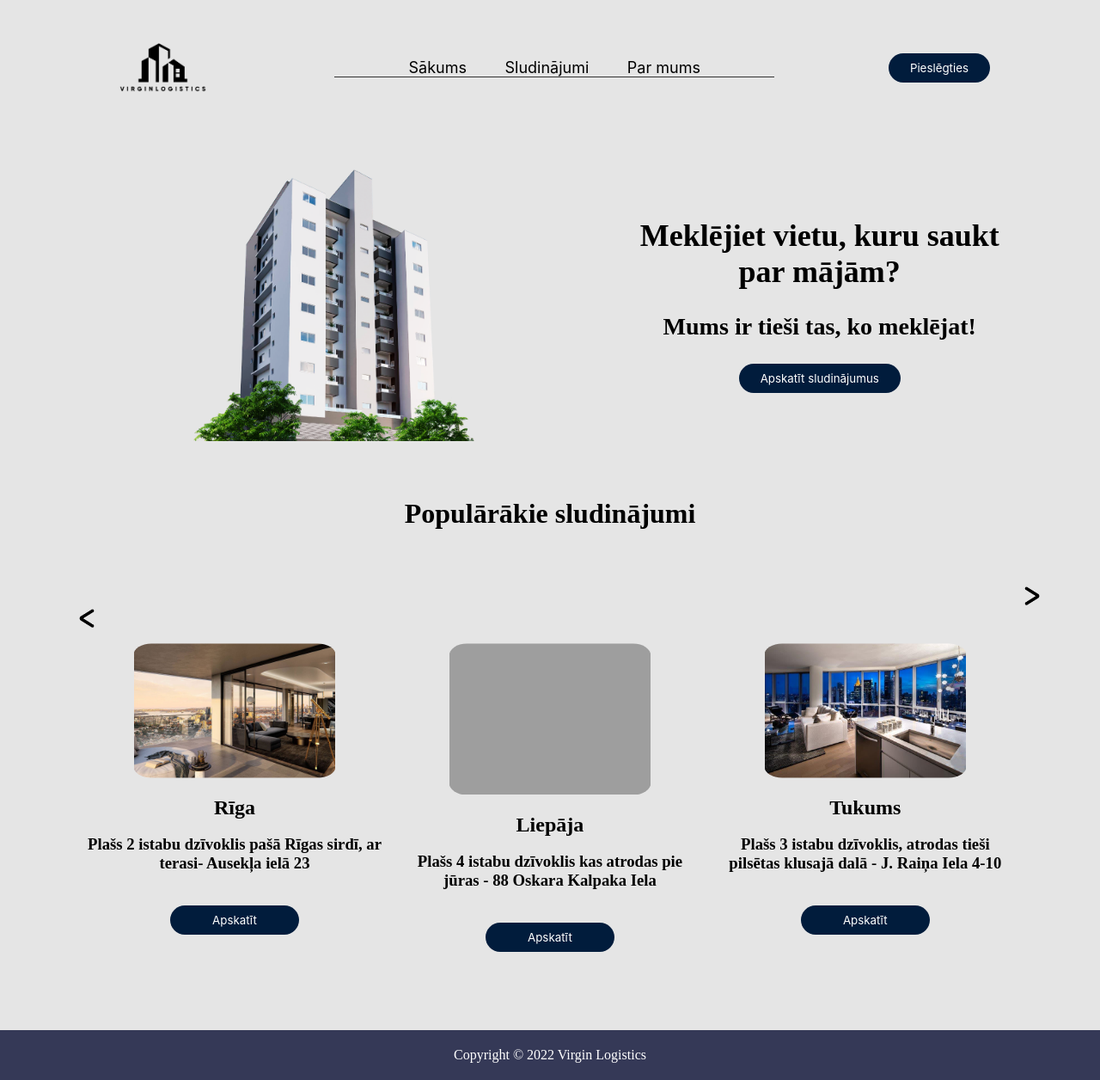
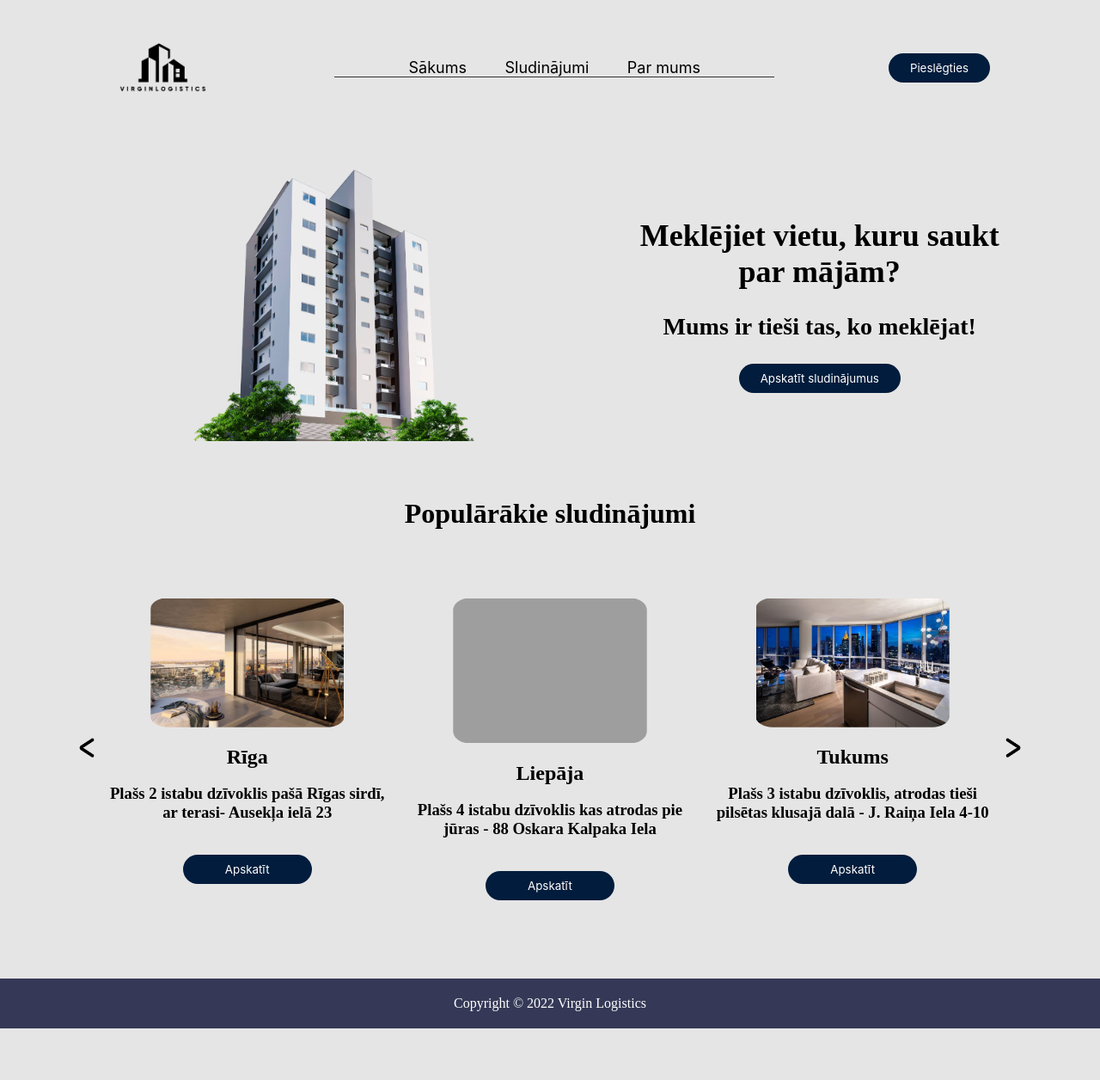
Before and after one commit to defaulltss/VirginLogistics, a Flask app: page / in a window 1280 px wide. Shown: the whole page at 86% size. After the commit the page ends 1196 px from the top, so only its background shows below. Run offline with Flask 2, Linux system fonts and the light colour scheme; grey boxes are pictures that could not be loaded.

Commit message:
Pielabota sadala popularajiem sludinajumiem

```diff
--- a/static/visual.css
+++ b/static/visual.css
@@ -26,8 +26,8 @@ header {
 }
 .nav__links {
     list-style: none;
-    white-space:nowrap;
-    overflow:hidden;
+    /* white-space:nowrap;
+    overflow:hidden; */
 }
 .nav__links li {
     display: inline-block;
@@ -175,12 +175,10 @@ section {
     text-align: center;
 }
 #button-left {
-    margin-left: 100%;
     width: 2%;
     height: 2%;
 }
 #button-right {
-    margin-right: 100%;
     width: 2%;
     height: 2%;
 }
--- a/templates/index.html
+++ b/templates/index.html
@@ -14,7 +14,7 @@
 <div class="popsludbox">
     <h1 class="popslud">Populārākie sludinājumi</h1>
 </div>
-<input type="image" src="/static/img/button-right.png" id="button-left">
+<section>
     <input type="image" src="/static/img/button-left.png" id="button-right">
     <div class="row">
         <div class="column">
@@ -51,5 +51,7 @@
             </div>
         </div>
     </div>
+    <input type="image" src="/static/img/button-right.png" id="button-left">
+</section>
 <br><br>
 {% endblock %}
--- a/templates/layout.html
+++ b/templates/layout.html
@@ -12,7 +12,7 @@
                 <li><a class="parmums" href="/about">Par mums</a></li>
             </ul>
         </nav>
-        <a href="/register"><button class="login">Pieslēgties</button></a>
+        <a href="/register"><button class="login" href="/register">Pieslēgties</button></a>
 </header>
 <main>
 {% block content %}
```
Lines whose indentation alone changed are shown as unchanged.
